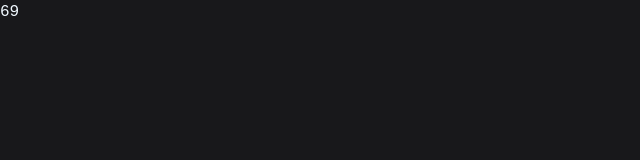
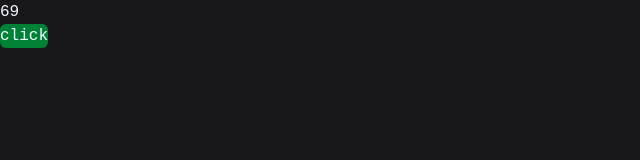
Before and after one commit to sayan-in-tech/ReactJs-Crash-Course, a React (Vite) app: page / in a window 1280 px wide. Shown: the top 160 px of the page, without its empty margins (0-640 px from the left). Built offline with nearby package versions, Linux system fonts and the light colour scheme.

Commit message:
May 25, 2025, 12:33 PM

```diff
--- a/src/App.jsx
+++ b/src/App.jsx
@@ -7,6 +7,7 @@ function App() {
   return (
     <div className='w-full h-screen bg-zinc-900'>
       <h1>{a}</h1>
+      <button className='px-3 py-1 bg-green-700 rounded-md text-s' >click</button>
     </div>
 
 
```
